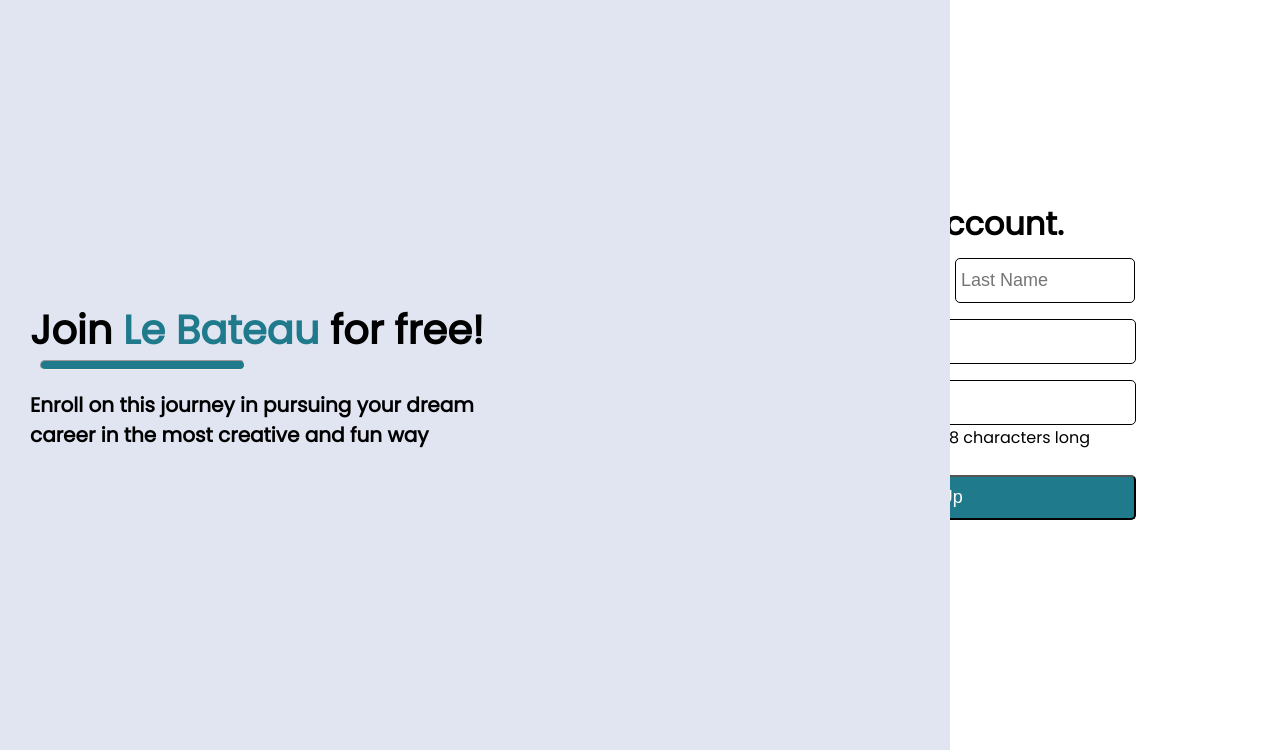
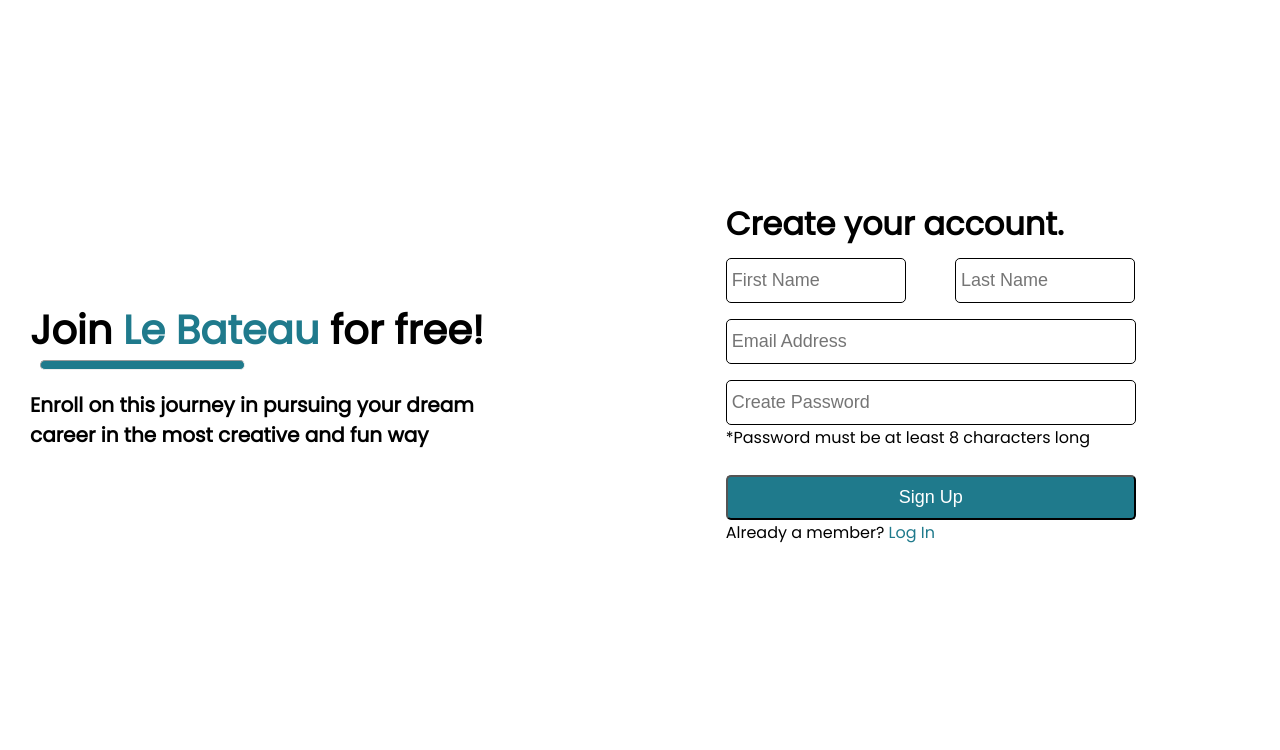
Before and after one commit to k-faardheen/Le-Bateau, a PHP site: page /sign-up.html in a window 1280 px wide. Shown: the part 51-801 px from the top of the page. After the commit the page ends 594 px from the top, so only its background shows below. Run offline with PHP 8.4, Linux system fonts and the light colour scheme.

Commit message:
Update signup.css

```diff
--- a/signup-style/signup.css
+++ b/signup-style/signup.css
@@ -114,8 +114,8 @@
     margin-top: 25px;
 }
 
-.left{
-    position: absolute;
+.left-section{
+    position: auto;
     left:0;
     width: 950px;
     height: 750px;
```
